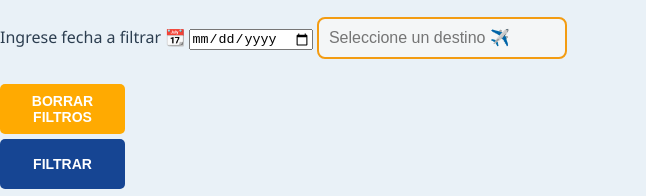
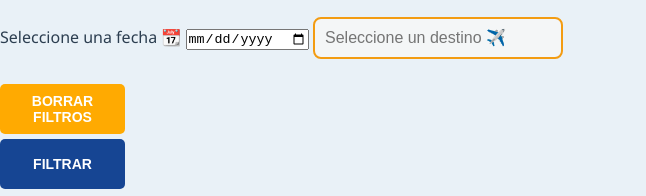
Before and after one commit to TravelArTurismo/disponibilidad-app, a website: page index.html in a window 1280 px wide. Both pictures are taken after a click on the button "📌 Invitado". Shown: the part 255-451 px from the top of the page, 0-646 px from the left. Drawn offline with Linux system fonts and the light colour scheme; no server answers.

Commit message:
Actualización de código

```diff
--- a/index.html
+++ b/index.html
@@ -36,7 +36,7 @@ www.travelarturismo.com.ar </a>
 
     <!-- 📌 NUEVA SECCIÓN DE FILTRO -->
     <div id="filter-section">
-      <label for="filter-date">Ingrese fecha a filtrar 📆</label>
+      <label for="filter-date">Seleccione una fecha 📆</label>
       <input type="date" id="filter-date">
 
 <input type="text" id="filter-destination" list="destinations-list" placeholder="Seleccione un destino ✈️">
```
